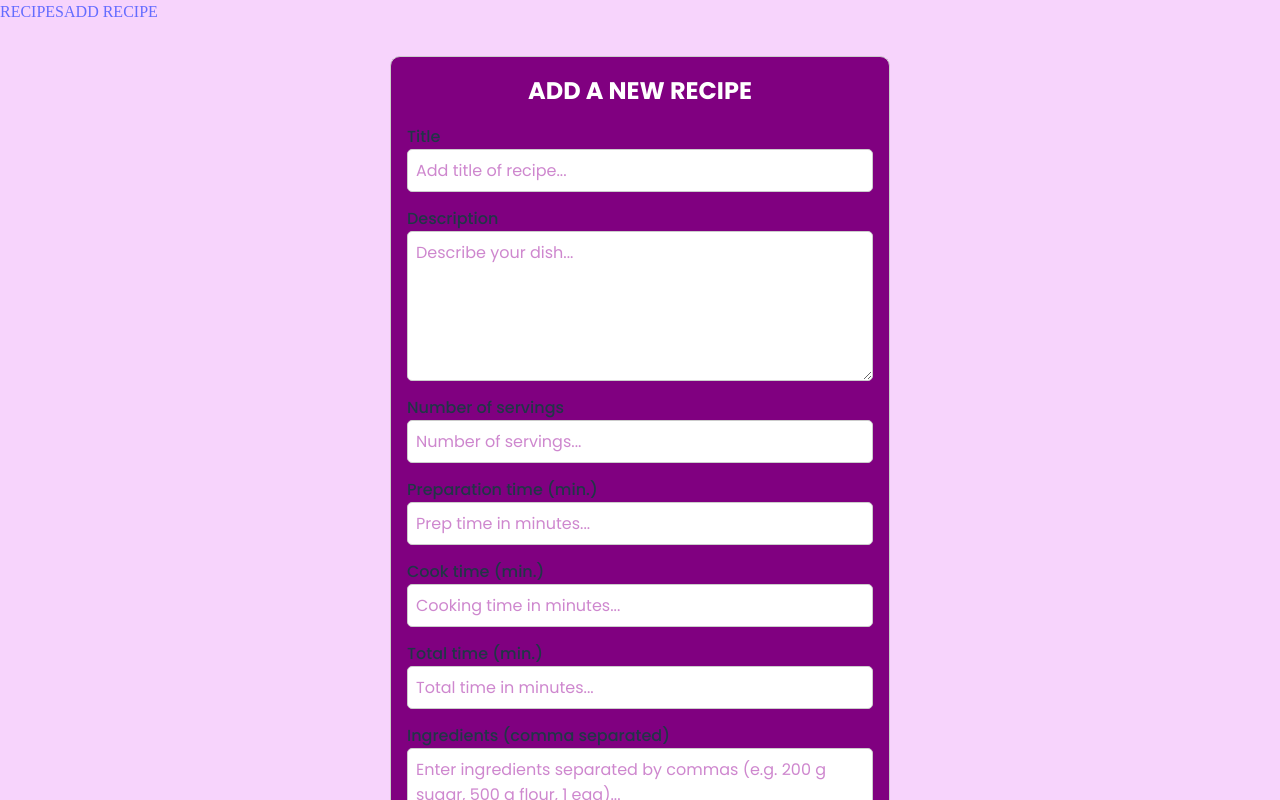
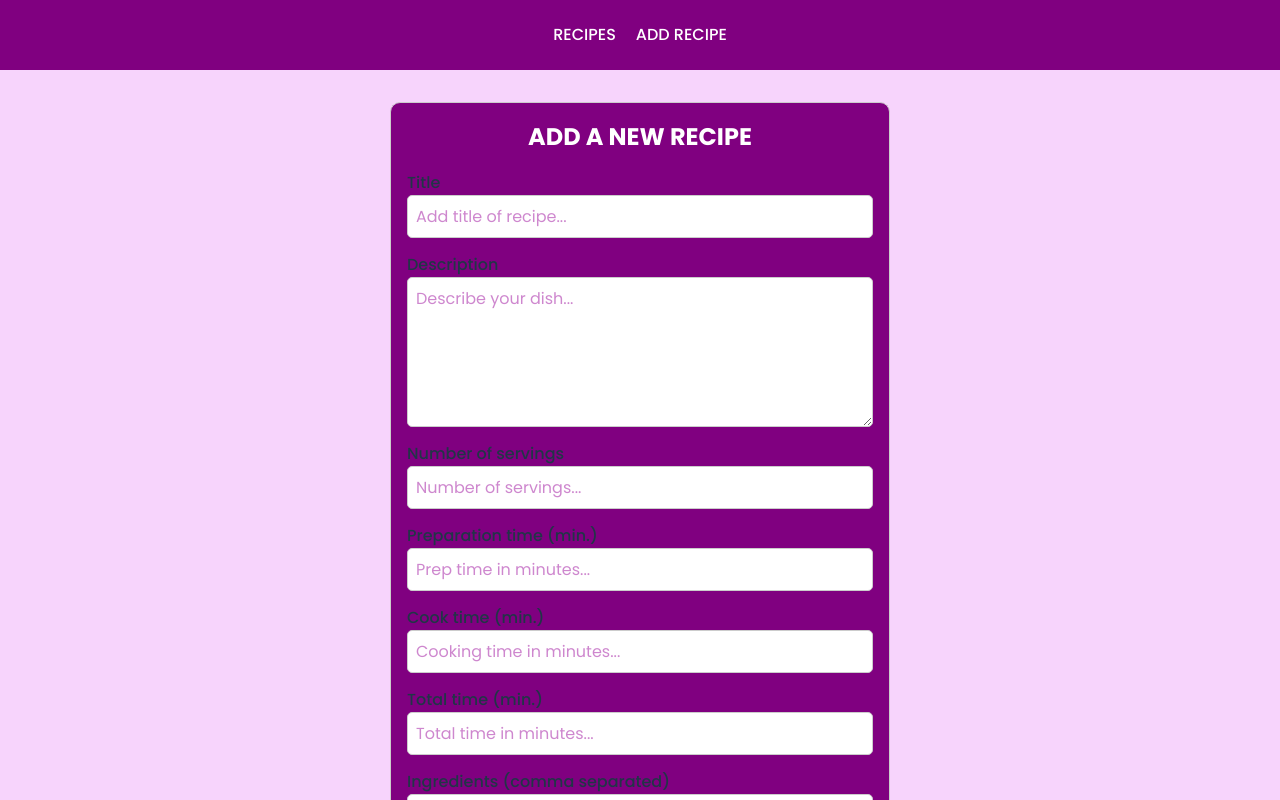
Before and after one commit to HoniNanoq2025/mini-fullstack-projekt, a React app in the folder frontend/: page /add-recipe in a window 1280 px wide. Shown: the top 800 px of the page. Built offline with nearby package versions, Linux system fonts and the light colour scheme; the HTML template or start-up script is replaced by a standard one.

Commit message:
update css

```diff
--- a/frontend/src/App.module.css
+++ b/frontend/src/App.module.css
@@ -11,3 +11,18 @@
   height: 100%;
   background-color: rgb(247, 212, 252);
 }
+
+nav {
+  background-color: purple;
+  height: 70px;
+  display: flex;
+  flex-direction: row;
+  justify-content: center;
+  align-items: center;
+  gap: 20px;
+}
+
+a {
+  font-family: "Poppins", sans-serif;
+  color: white;
+}
--- a/frontend/src/components/Pagination/Pagination.module.css
+++ b/frontend/src/components/Pagination/Pagination.module.css
@@ -1,5 +1,6 @@
 .container {
   display: flex;
+  flex-direction: row;
   align-items: center;
   justify-content: center;
   gap: 8px;
@@ -9,7 +10,7 @@
 
 .button {
   padding: 8px 14px;
-  background: #007bff;
+  background: purple;
   color: #fff;
   border: none;
   border-radius: 12px;
@@ -20,7 +21,7 @@
 }
 
 .button:hover:not(disabled) {
-  background: #0062cb;
+  background: rgb(46, 125, 49);
   transform: translateY(-2px);
 }
 
@@ -31,7 +32,7 @@
 }
 
 .active {
-  background: #007bff;
+  background: purple;
   color: #fff;
   font-weight: 600;
   transform: scale(1.05);
--- a/frontend/src/pages/Recipes/Recipes.module.css
+++ b/frontend/src/pages/Recipes/Recipes.module.css
@@ -3,6 +3,7 @@
     flex-direction: column;
     justify-content: center;
     align-items: center;
+    padding: 50px 20px;
 }
 
 h1 {
```
